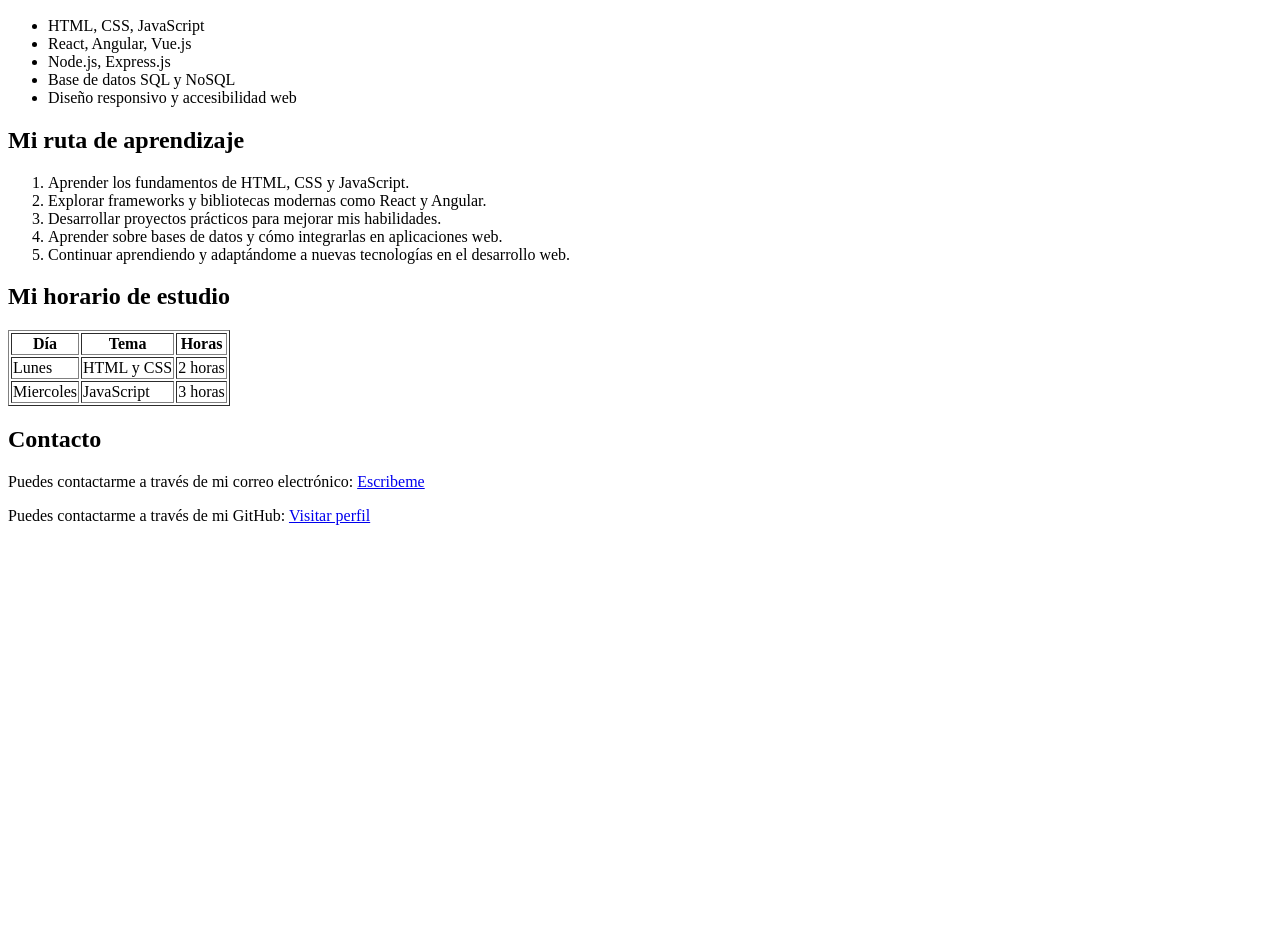
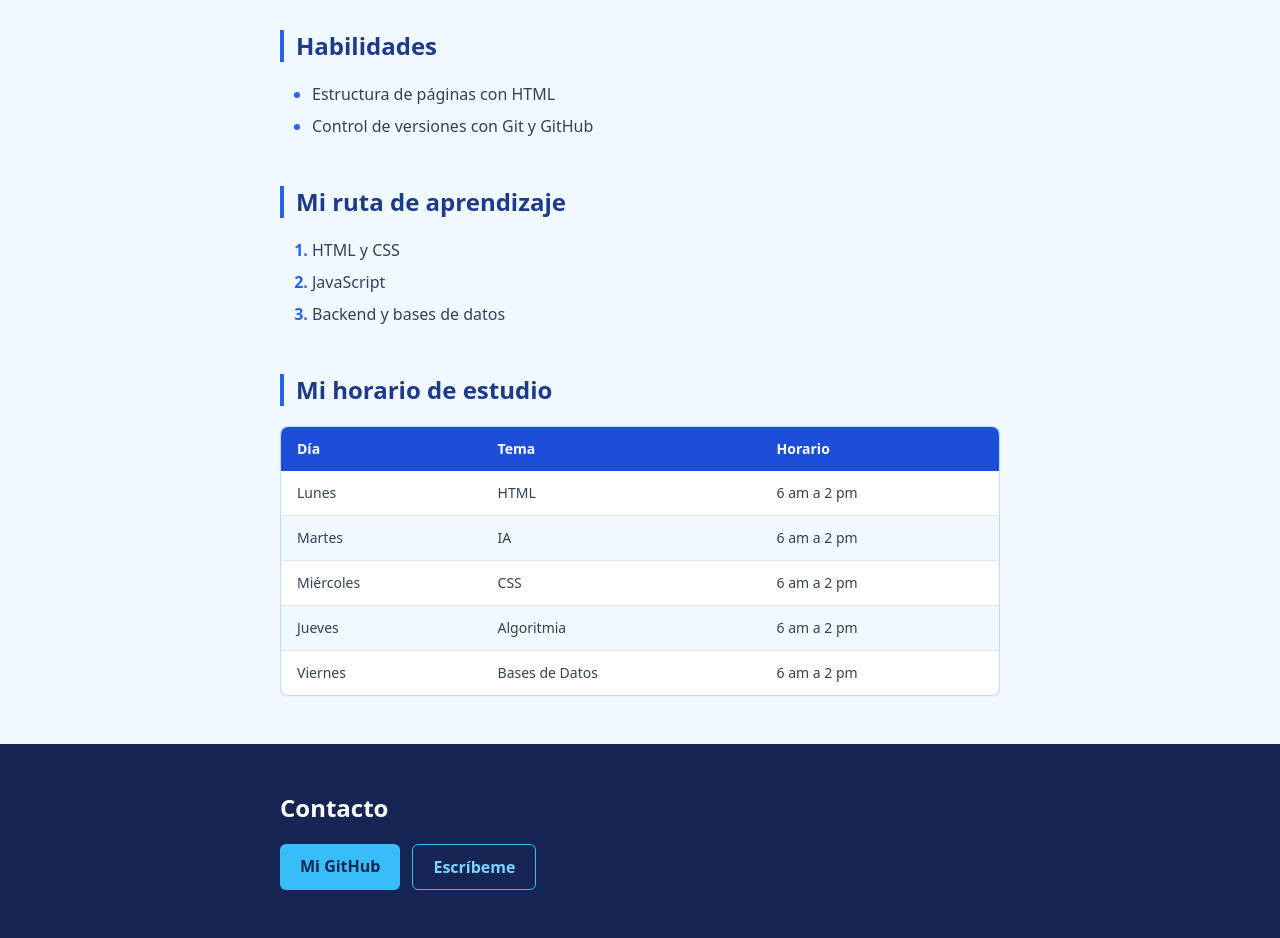
Before and after one commit to Deivor88/mi-perfil, a plain HTML site: page index.html in a window 1280 px wide. Shown: the part 306-1244 px from the top of the page. Before the commit the page ends 847 px from the top, so only its background shows below. Drawn offline with nearby package versions, Linux system fonts and the light colour scheme.

Commit message:
feat(web): Se realiza la pagina web de mi portafolio como desarrollador utilizando la biblioteca de tailwind css para la estilizacion de mi pagina

```diff
--- a/index.html
+++ b/index.html
@@ -1,62 +1,89 @@
 <!DOCTYPE html>
-<html lang="en">
+<html lang="es">
 <head>
   <meta charset="UTF-8">
   <meta name="viewport" content="width=device-width, initial-scale=1.0">
-    <title>David Alvarez | perfil</title>
+  <title>David Alvarez | Perfil</title>
+  <script src="https://cdn.tailwindcss.com/3.4.17"></script>
+</head>
+<body class="bg-sky-50 text-slate-700 antialiased">
 
-</head>
-<body>
-    <h1>David Alvarez</h1>
-    <img src="img/foto-perfil.png" alt="Foto de Perfil" width="120" height="120">
-    <p>Soy <strong>David Alvarez</strong>, un desarrollador web apasionado por crear experiencias digitales atractivas y funcionales. Me especializo en el desarrollo front-end y back-end, utilizando tecnologías modernas para construir sitios web y aplicaciones web de alta calidad.</p>
+  <!-- Encabezado -->
+  <header class="bg-blue-900">
+    <div class="mx-auto flex max-w-3xl flex-col items-start gap-6 px-6 py-14 sm:flex-row sm:items-center sm:py-20">
+      <img src="img/foto_perfil.png" alt="Ilustración de perfil de David" width="120"
+           class="h-32 w-32 shrink-0 rounded-full bg-blue-700 object-cover ring-4 ring-sky-300">
+      <div>
+        <h1 class="text-4xl font-bold tracking-tight text-white sm:text-5xl">David Alvarez</h1>
+        <p class="mt-3 text-lg text-blue-100">
+          Soy <strong class="font-semibold text-sky-300">coder</strong> de desarrollo de software en formación.
+        </p>
+      </div>
+    </div>
+  </header>
 
-    <h2>Habilidades</h2>
-    <ul>
-        <li>HTML, CSS, JavaScript</li>
-        <li>React, Angular, Vue.js</li>
-        <li>Node.js, Express.js</li>
-        <li>Base de datos SQL y NoSQL</li>
-        <li>Diseño responsivo y accesibilidad web</li>
+  <main class="mx-auto max-w-3xl px-6 py-12">
+
+    <!-- Habilidades -->
+    <section>
+      <h2 class="border-l-4 border-blue-600 pl-3 text-2xl font-semibold text-blue-900">Habilidades</h2>
+      <ul class="mt-5 list-disc space-y-2 pl-8 marker:text-blue-600">
+        <li>Estructura de páginas con HTML</li>
+        <li>Control de versiones con Git y GitHub</li>
       </ul>
+    </section>
 
-    <h2>Mi ruta de aprendizaje</h2>
-    <ol>
-        <li>Aprender los fundamentos de HTML, CSS y JavaScript.</li>
-        <li>Explorar frameworks y bibliotecas modernas como React y Angular.</li>
-        <li>Desarrollar proyectos prácticos para mejorar mis habilidades.</li>
-        <li>Aprender sobre bases de datos y cómo integrarlas en aplicaciones web.</li>
-        <li>Continuar aprendiendo y adaptándome a nuevas tecnologías en el desarrollo web.</li>
+    <!-- Ruta de aprendizaje -->
+    <section class="mt-12">
+      <h2 class="border-l-4 border-blue-600 pl-3 text-2xl font-semibold text-blue-900">Mi ruta de aprendizaje</h2>
+      <ol class="mt-5 list-decimal space-y-2 pl-8 marker:font-semibold marker:text-blue-600">
+        <li>HTML y CSS</li>
+        <li>JavaScript</li>
+        <li>Backend y bases de datos</li>
       </ol>
+    </section>
 
-    <h2>Mi horario de estudio</h2>
-    <table border="1">
-        <thead>
+    <!-- Horario -->
+    <section class="mt-12">
+      <h2 class="border-l-4 border-blue-600 pl-3 text-2xl font-semibold text-blue-900">Mi horario de estudio</h2>
+      <div class="mt-5 overflow-x-auto rounded-lg border border-blue-200 bg-white shadow-sm">
+        <table class="w-full text-left text-sm">
+          <thead class="bg-blue-700 text-white">
             <tr>
-                <th>Día</th>
-                <th>Tema</th>
-                <th>Horas</th>
+              <th class="px-4 py-3 font-semibold">Día</th>
+              <th class="px-4 py-3 font-semibold">Tema</th>
+              <th class="px-4 py-3 font-semibold">Horario</th>
             </tr>
           </thead>
-        <tbody>
-            <tr>
-                <td>Lunes</td>
-                <td>HTML y CSS</td>
-                <td>2 horas</td>
-            </tr>
-            <tr>
-                <td>Miercoles</td>
-                <td>JavaScript</td>
-                <td>3 horas</td>
-            </tr>
+          <tbody class="divide-y divide-blue-100">
+            <tr class="even:bg-sky-50"><td class="px-4 py-3">Lunes</td><td class="px-4 py-3">HTML</td><td class="px-4 py-3">6 am a 2 pm</td></tr>
+            <tr class="even:bg-sky-50"><td class="px-4 py-3">Martes</td><td class="px-4 py-3">IA</td><td class="px-4 py-3">6 am a 2 pm</td></tr>
+            <tr class="even:bg-sky-50"><td class="px-4 py-3">Miércoles</td><td class="px-4 py-3">CSS</td><td class="px-4 py-3">6 am a 2 pm</td></tr>
+            <tr class="even:bg-sky-50"><td class="px-4 py-3">Jueves</td><td class="px-4 py-3">Algoritmia</td><td class="px-4 py-3">6 am a 2 pm</td></tr>
+            <tr class="even:bg-sky-50"><td class="px-4 py-3">Viernes</td><td class="px-4 py-3">Bases de Datos</td><td class="px-4 py-3">6 am a 2 pm</td></tr>
           </tbody>
         </table>
-    <h2>Contacto</h2>
-    <p>Puedes contactarme a través de mi correo electrónico:
-        <a href="mailto:davidalvarezangarita@gmail.com">Escribeme</a>
+      </div>
+    </section>
+
+  </main>
+
+  <!-- Contacto -->
+  <footer class="bg-blue-950">
+    <div class="mx-auto max-w-3xl px-6 py-12">
+      <h2 class="text-2xl font-semibold text-white">Contacto</h2>
+      <p class="mt-5 flex flex-wrap gap-3">
+        <a href="https://github.com/Deivor88" target="_blank" rel="noopener noreferrer"
+           class="rounded-md bg-sky-400 px-5 py-2.5 font-semibold text-blue-950 hover:bg-sky-300 focus:outline-none focus-visible:ring-2 focus-visible:ring-white focus-visible:ring-offset-2 focus-visible:ring-offset-blue-950">
+          Mi GitHub
+        </a>
+        <a href="mailto:davidalvarezangarita@gmail.com"
+           class="rounded-md border border-sky-400 px-5 py-2.5 font-semibold text-sky-300 hover:bg-blue-900 focus:outline-none focus-visible:ring-2 focus-visible:ring-white focus-visible:ring-offset-2 focus-visible:ring-offset-blue-950">
+          Escríbeme
+        </a>
       </p>
-     <p>Puedes contactarme a través de mi GitHub:
-        <a href="https://github.com/Deivor88/">Visitar perfil</a>
-    </p>
+    </div>
+  </footer>
+
 </body>
 </html>
```
Also changed, not shown: img/foto-perfil.png (deleted), 1 other file. Lines whose indentation alone changed are shown as unchanged.
